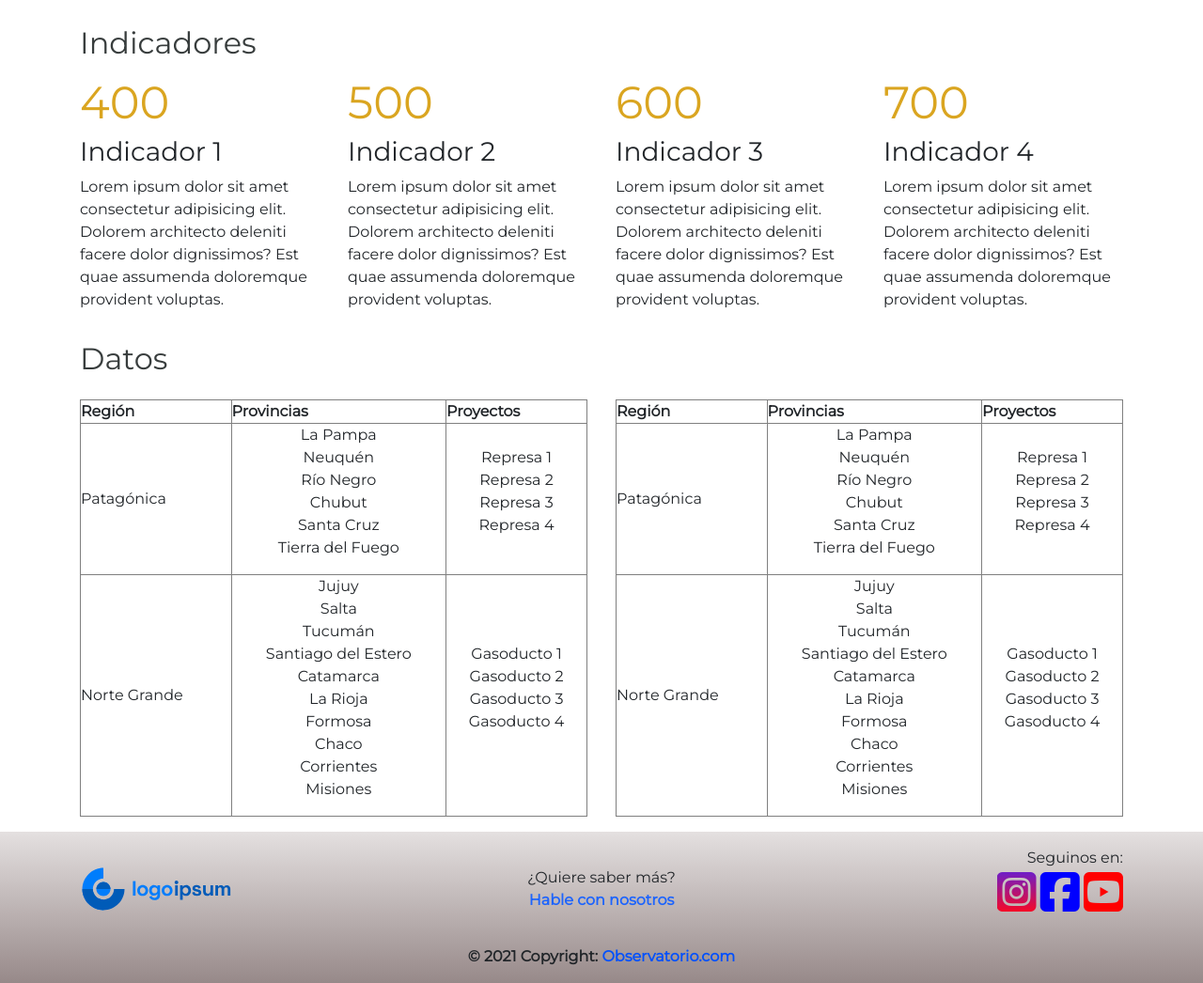
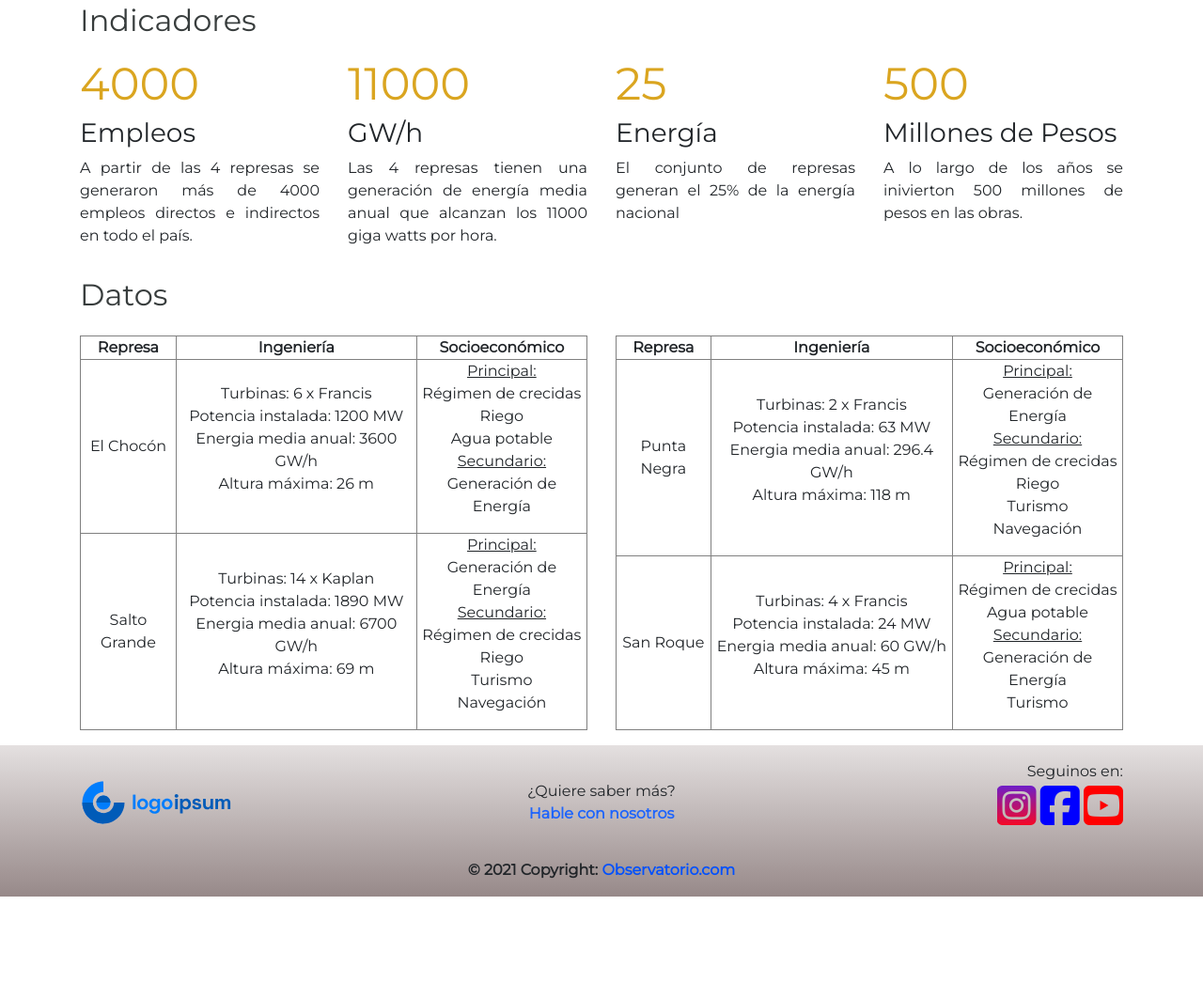
Before and after one commit to UrbanPetris/observatorio, a website: page estadisticas.html in a window 1280 px wide. Shown: the part 380-1426 px from the top of the page at 94% size. After the commit the page ends 1334 px from the top, so only its background shows below. Drawn offline with nearby package versions, Linux system fonts and the light colour scheme.

Commit message:
Completado información y estilos Estadísticas

```diff
--- a/estadisticas.html
+++ b/estadisticas.html
@@ -88,24 +88,17 @@
   <main>
     <!-- Presentación -->
     <section>
+      <!-- Presentación -->
       <div class="container">
         <div class="row">
           <div class="col my-auto">
             <div class="jumbotron jumbotron-fluid hero__image--estadisticas">
               <div class="container">
                 <h1>Estadísticas</h1>
-                <p class="hero__text text-justify">Lorem ipsum dolor, sit amet consectetur adipisicing
-                  elit.
-                  Recusandae minima dolorum
-                  repudiandae iusto
-                  maxime
-                  consectetur ullam enim. Voluptate sapiente modi amet natus culpa corrupti iure
-                  dicta,
-                  distinctio quidem
-                  labore
-                  pariatur sint asperiores suscipit aliquam, omnis qui eaque praesentium dolorem eius?
-                  Incidunt ipsum rem
-                  blanditiis esse, voluptatem saepe dolores tempora nisi.</p>
+                <p class="hero__text text-justify">En esta página se presentan datos e indicadores en materia
+                  ingenieril y socioeconómica de los
+                  aprovechamientos hidroelétricos de Logoipsum. En dispositivos móbiles se recomienda rotar la pantalla
+                  para una mejor visualización del contenido.</p>
               </div>
             </div>
           </div>
@@ -116,45 +109,38 @@
     <section>
       <div class="container">
         <div class="row">
-          <div class="col">
+          <div class="col pb-1">
             <h2>Indicadores</h2>
           </div>
         </div>
         <div class="row">
           <div class="col-sm-6 col-lg-3">
-            <div class="counter">400</div>
-            <h3>Indicador 1</h3>
-            <p>
-              Lorem ipsum dolor sit amet consectetur adipisicing elit. Dolorem
-              architecto deleniti facere dolor dignissimos? Est quae assumenda
-              doloremque provident voluptas.
+            <div class="counter">4000</div>
+            <h3>Empleos</h3>
+            <p class="text-justify">
+              A partir de las 4 represas se generaron más de 4000 empleos directos e indirectos en todo el país.
+            </p>
+          </div>
+
+          <div class="col-sm-6 col-lg-3">
+            <div class="counter">11000</div>
+            <h3>GW/h</h3>
+            <p class="text-justify">
+              Las 4 represas tienen una generación de energía media anual que alcanzan los 11000 giga watts por hora.
+            </p>
+          </div>
+          <div class="col-sm-6 col-lg-3">
+            <span class="counter">25%</span>
+            <h3>Energía</h3>
+            <p class="text-justify">
+              El conjunto de represas generan el 25% de la energía nacional
             </p>
           </div>
           <div class="col-sm-6 col-lg-3">
             <div class="counter">500</div>
-            <h3>Indicador 2</h3>
-            <p>
-              Lorem ipsum dolor sit amet consectetur adipisicing elit. Dolorem
-              architecto deleniti facere dolor dignissimos? Est quae assumenda
-              doloremque provident voluptas.
-            </p>
-          </div>
-          <div class="col-sm-6 col-lg-3">
-            <div class="counter">600</div>
-            <h3>Indicador 3</h3>
-            <p>
-              Lorem ipsum dolor sit amet consectetur adipisicing elit. Dolorem
-              architecto deleniti facere dolor dignissimos? Est quae assumenda
-              doloremque provident voluptas.
-            </p>
-          </div>
-          <div class="col-sm-6 col-lg-3">
-            <span class="counter">700</span>
-            <h3>Indicador 4</h3>
-            <p>
-              Lorem ipsum dolor sit amet consectetur adipisicing elit. Dolorem
-              architecto deleniti facere dolor dignissimos? Est quae assumenda
-              doloremque provident voluptas.
+            <h3>Millones de Pesos</h3>
+            <p class="text-justify">
+              A lo largo de los años se inivierton 500 millones de pesos en las obras.
             </p>
           </div>
         </div>
@@ -168,53 +154,50 @@
           <div class="col-lg-6">
             <table border="1" cellpading="10" cellspacing="5">
               <tr>
-                <th>Región</th>
-                <th>Provincias</th>
-                <th>Proyectos</th>
+                <th>Represa</th>
+                <th>Ingeniería</th>
+                <th>Socioeconómico</th>
               </tr>
               <tr>
-                <td>Patagónica</td>
+                <td>El Chocón</td>
                 <td>
                   <ul>
-                    <li>La Pampa</li>
-                    <li>Neuquén</li>
-                    <li>Río Negro</li>
-                    <li>Chubut</li>
-                    <li>Santa Cruz</li>
-                    <li>Tierra del Fuego</li>
+                    <li>Turbinas: 6 x Francis</li>
+                    <li>Potencia instalada: 1200 MW</li>
+                    <li>Energia media anual: 3600 GW/h</li>
+                    <li>Altura máxima: 26 m</li>
                   </ul>
                 </td>
                 <td>
                   <ul>
-                    <li>Represa 1</li>
-                    <li>Represa 2</li>
-                    <li>Represa 3</li>
-                    <li>Represa 4</li>
+                    <li><u>Principal:</u></li>
+                    <li>Régimen de crecidas</li>
+                    <li>Riego</li>
+                    <li>Agua potable</li>
+                    <li><u>Secundario:</u></li>
+                    <li>Generación de Energía</li>
                   </ul>
                 </td>
               </tr>
               <tr>
-                <td>Norte Grande</td>
+                <td>Salto Grande</td>
                 <td>
                   <ul>
-                    <li>Jujuy</li>
-                    <li>Salta</li>
-                    <li>Tucumán</li>
-                    <li>Santiago del Estero</li>
-                    <li>Catamarca</li>
-                    <li>La Rioja</li>
-                    <li>Formosa</li>
-                    <li>Chaco</li>
-                    <li>Corrientes</li>
-                    <li>Misiones</li>
+                    <li>Turbinas: 14 x Kaplan</li>
+                    <li>Potencia instalada: 1890 MW</li>
+                    <li>Energia media anual: 6700 GW/h</li>
+                    <li>Altura máxima: 69 m</li>
                   </ul>
                 </td>
                 <td>
                   <ul>
-                    <li>Gasoducto 1</li>
-                    <li>Gasoducto 2</li>
-                    <li>Gasoducto 3</li>
-                    <li>Gasoducto 4</li>
+                    <li><u>Principal:</u></li>
+                    <li>Generación de Energía</li>
+                    <li><u>Secundario:</u></li>
+                    <li>Régimen de crecidas</li>
+                    <li>Riego</li>
+                    <li>Turismo</li>
+                    <li>Navegación</li>
                   </ul>
                 </td>
               </tr>
@@ -224,53 +207,50 @@
 
             <table border="1" cellpading="10" cellspacing="5">
               <tr>
-                <th>Región</th>
-                <th>Provincias</th>
-                <th>Proyectos</th>
+                <th>Represa</th>
+                <th>Ingeniería</th>
+                <th>Socioeconómico</th>
               </tr>
               <tr>
-                <td>Patagónica</td>
+                <td>Punta Negra</td>
                 <td>
                   <ul>
-                    <li>La Pampa</li>
-                    <li>Neuquén</li>
-                    <li>Río Negro</li>
-                    <li>Chubut</li>
-                    <li>Santa Cruz</li>
-                    <li>Tierra del Fuego</li>
+                    <li>Turbinas: 2 x Francis</li>
+                    <li>Potencia instalada: 63 MW</li>
+                    <li>Energia media anual: 296.4 GW/h</li>
+                    <li>Altura máxima: 118 m</li>
                   </ul>
                 </td>
                 <td>
                   <ul>
-                    <li>Represa 1</li>
-                    <li>Represa 2</li>
-                    <li>Represa 3</li>
-                    <li>Represa 4</li>
+                    <li><u>Principal:</u></li>
+                    <li>Generación de Energía</li>
+                    <li><u>Secundario:</u></li>
+                    <li>Régimen de crecidas</li>
+                    <li>Riego</li>
+                    <li>Turismo</li>
+                    <li>Navegación</li>
                   </ul>
                 </td>
               </tr>
               <tr>
-                <td>Norte Grande</td>
+                <td>San Roque</td>
                 <td>
                   <ul>
-                    <li>Jujuy</li>
-                    <li>Salta</li>
-                    <li>Tucumán</li>
-                    <li>Santiago del Estero</li>
-                    <li>Catamarca</li>
-                    <li>La Rioja</li>
-                    <li>Formosa</li>
-                    <li>Chaco</li>
-                    <li>Corrientes</li>
-                    <li>Misiones</li>
+                    <li>Turbinas: 4 x Francis</li>
+                    <li>Potencia instalada: 24 MW</li>
+                    <li>Energia media anual: 60 GW/h</li>
+                    <li>Altura máxima: 45 m</li>
                   </ul>
                 </td>
                 <td>
                   <ul>
-                    <li>Gasoducto 1</li>
-                    <li>Gasoducto 2</li>
-                    <li>Gasoducto 3</li>
-                    <li>Gasoducto 4</li>
+                    <li><u>Principal:</u></li>
+                    <li>Régimen de crecidas</li>
+                    <li>Agua potable</li>
+                    <li><u>Secundario:</u></li>
+                    <li>Generación de Energía</li>
+                    <li>Turismo</li>
                   </ul>
                 </td>
               </tr>
--- a/scss/_estadisticas.scss
+++ b/scss/_estadisticas.scss
@@ -11,3 +11,8 @@ table {
     text-align: center;
   }
 }
+
+th,
+td {
+  text-align: center;
+}
--- a/scss/components/_visualizacion.scss
+++ b/scss/components/_visualizacion.scss
@@ -38,6 +38,8 @@ img {
     background-image: linear-gradient(rgba(0, 0, 0, 0.1), rgba(0, 0, 0, 0.9)),
       url($url);
     background-size: cover;
+    max-height: 272px;
+    overflow: auto;
   }
 }
 
```
Also changed, not shown: css/style.css, 1 other file.
